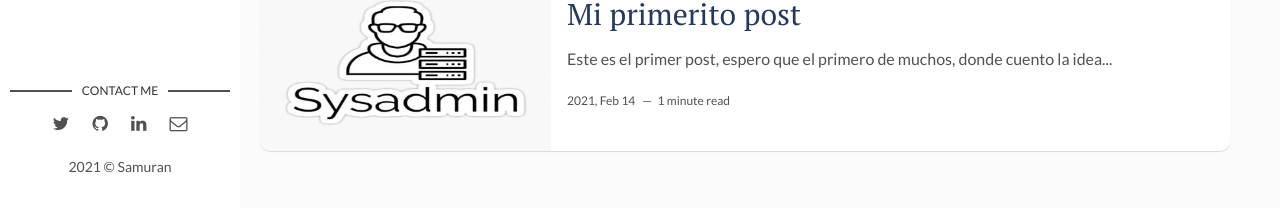
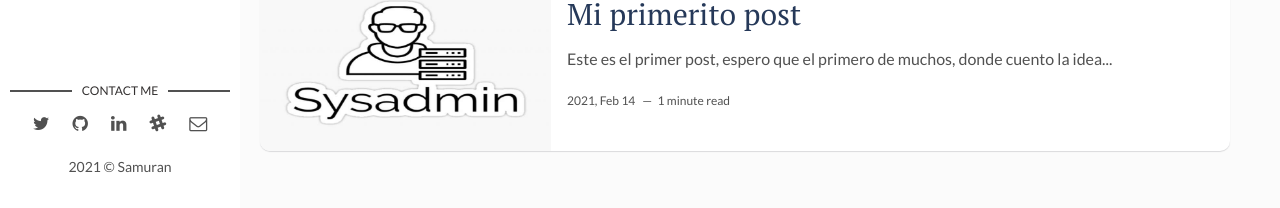
Before and after one commit to atomarxculo/atomarxculo.github.io, a Jekyll site: the page built from index.html, in a window 1280 px wide and 1256 px high. Shown: the part 1045-1253 px from the top of the window. Built offline with Jekyll 4.4.1, drawn with Linux system fonts in a browser that asks for light colours; the list of posts is cut into pages by our own code.

Commit message:
Add slack

```diff
--- a/_layouts/main.html
+++ b/_layouts/main.html
@@ -10,6 +10,8 @@ layout: default
       </div>
       <div class="author-name">{{site.author}}</div>
       <p>{{site.about-author}}</p>
+	  <div class="site-tags">
+	  </div>
     </div>
   </header> <!-- End Header -->
   <footer>
@@ -36,6 +38,11 @@ layout: default
         {% else %}
           <li class="linkedin"><a href="https://in.linkedin.com/" target="_blank"><i class="fa fa-linkedin" aria-hidden="true"></i></a></li>
         {% endif %}
+		{% if site.social-slack %}
+          <li class="email"><a href="https://{{site.social-slack}}.slack.com/"><i class="fa fa-slack"></i></a></li>
+        {% else %}
+          <li class="email"><a href="https://slack.com/"><i class="fa fa-slack" aria-hidden="true"></i></a></li>
+        {% endif %}
         {% if site.social-email %}
           <li class="email"><a href="mailto:{{site.social-email}}"><i class="fa fa-envelope-o"></i></a></li>
         {% else %}
```
